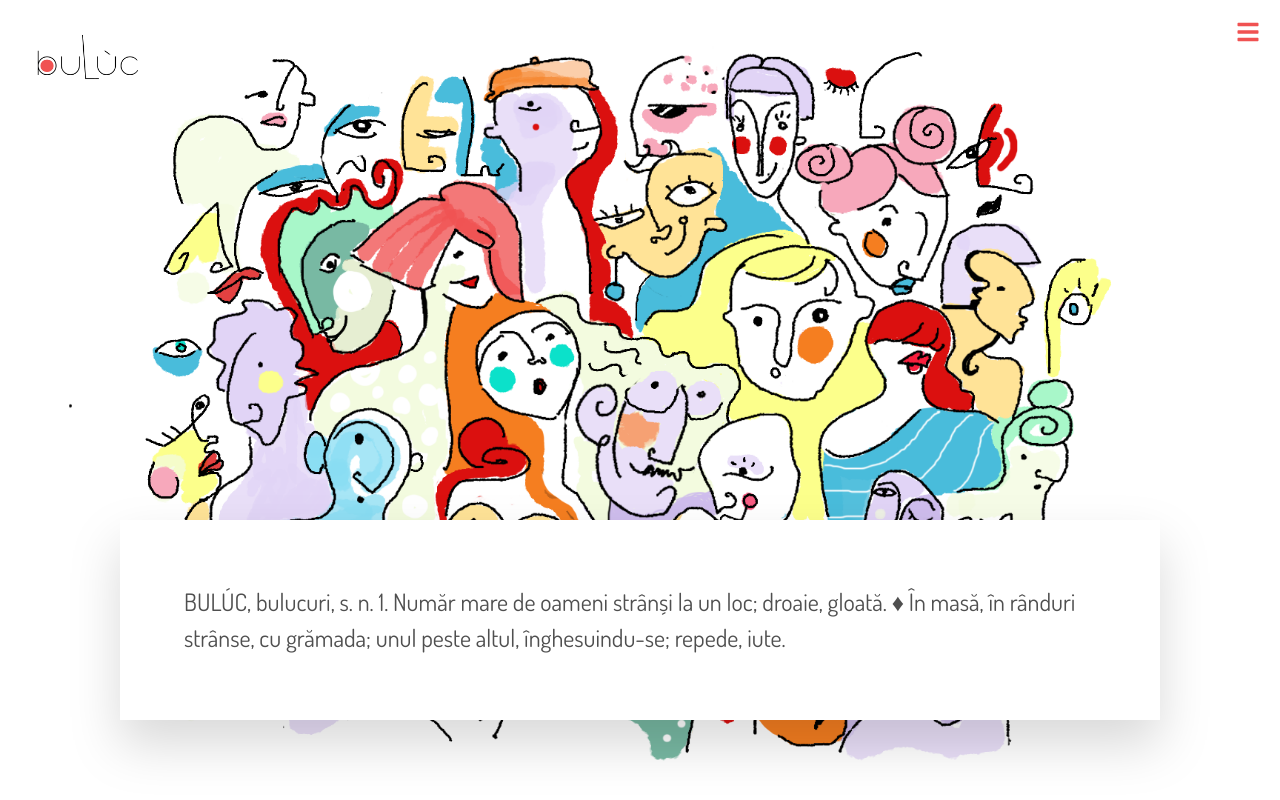
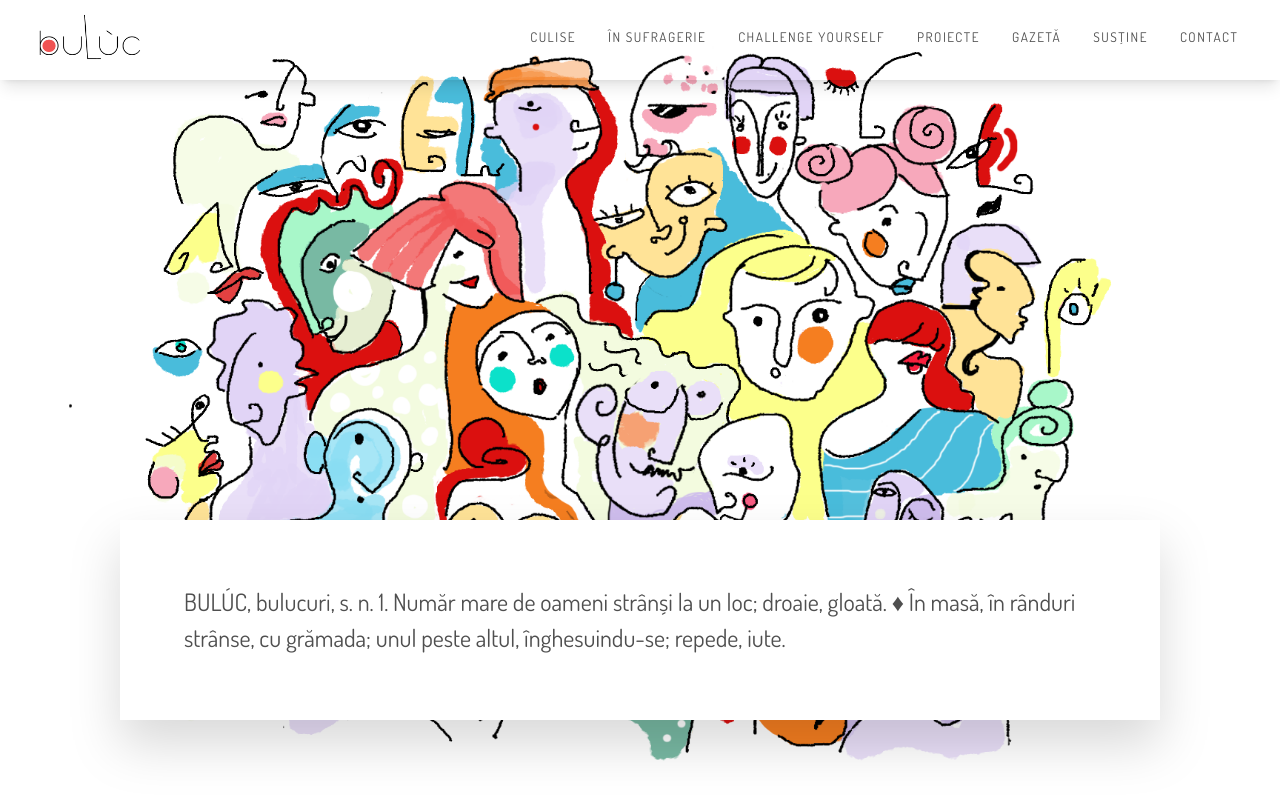
Before and after one commit to sandiflorian1/buluc, a React (Vite) app: page / in a window 1280 px wide. Built offline with nearby package versions, Linux system fonts and the light colour scheme.

Commit message:
fixes test

```diff
--- a/src/css/base/typography.css
+++ b/src/css/base/typography.css
@@ -4,7 +4,7 @@ p, span, a, li {
 
 h1 {
   font-family: 'Handlee', cursive;
-  font-size: 3.125vw;
+  font-size: 3.125vw !important;
 }
 
 h3 {
--- a/src/pages/Homepage.tsx
+++ b/src/pages/Homepage.tsx
@@ -1,27 +1,22 @@
 import { useRef, useEffect } from 'react';
 import { gsap } from "gsap";
-import Navbar from '../components/Navbar';
+import SmallNavbar from "../components/SmallNavbar";
 
 export interface IHomepageProps {
 }
 
 export default function Homepage (props: IHomepageProps) {
   const logoRef = useRef<HTMLImageElement | null>(null);
+  const navbarRef = useRef<HTMLImageElement | null>(null);
   const backgroundRef = useRef<HTMLDivElement | null>(null);
   const defRef = useRef<HTMLDivElement | null>(null);
 
   useEffect(() => {
     const tl = gsap.timeline({ repeat: 0 });
-    tl.fromTo(
-      [logoRef.current],
-      {
-        scale: 0,
-        opacity: 0.01,
-      },
-      {scale: 1, opacity: 1, duration: 1 }
-    );
     tl.fromTo([backgroundRef.current], {  opacity: 0 }, {  opacity: 1, duration: 1  });
     tl.fromTo([defRef.current], { y: "400px", duration: 1 }, { y: 0, duration: 2 });
+    tl.fromTo([navbarRef.current], {  opacity: 0 }, {  opacity: 1, duration: 1  });
+
     return () => {
       tl.kill();
     };
@@ -29,6 +24,10 @@ export default function Homepage (props: IHomepageProps) {
 
   return (
     <>
+      <div ref={navbarRef} style={{ position: 'absolute'}}>
+        <SmallNavbar />
+      </div>
+
       <div className="h-screen w-screen overflow-hidden page">
         <div ref={backgroundRef} className="h-screen mx-[5vw] bg-main bg-center bg-cover flex justify-center h-full">
           <div className="container flex justify-center h-full">
@@ -39,16 +38,6 @@ export default function Homepage (props: IHomepageProps) {
             </div>
           </div>
         </div>
-
-        <div className="absolute top-0 w-full h-full p-6 mb:p-2">
-          <img
-            ref={logoRef}
-            src="src/assets/images/buluc_loop.gif"
-            alt="buluc-gif"
-            className="w-32 mb:w-24 z-10"
-          />
-          <Navbar />
-        </div>
       </div>
     </>
   );
```
